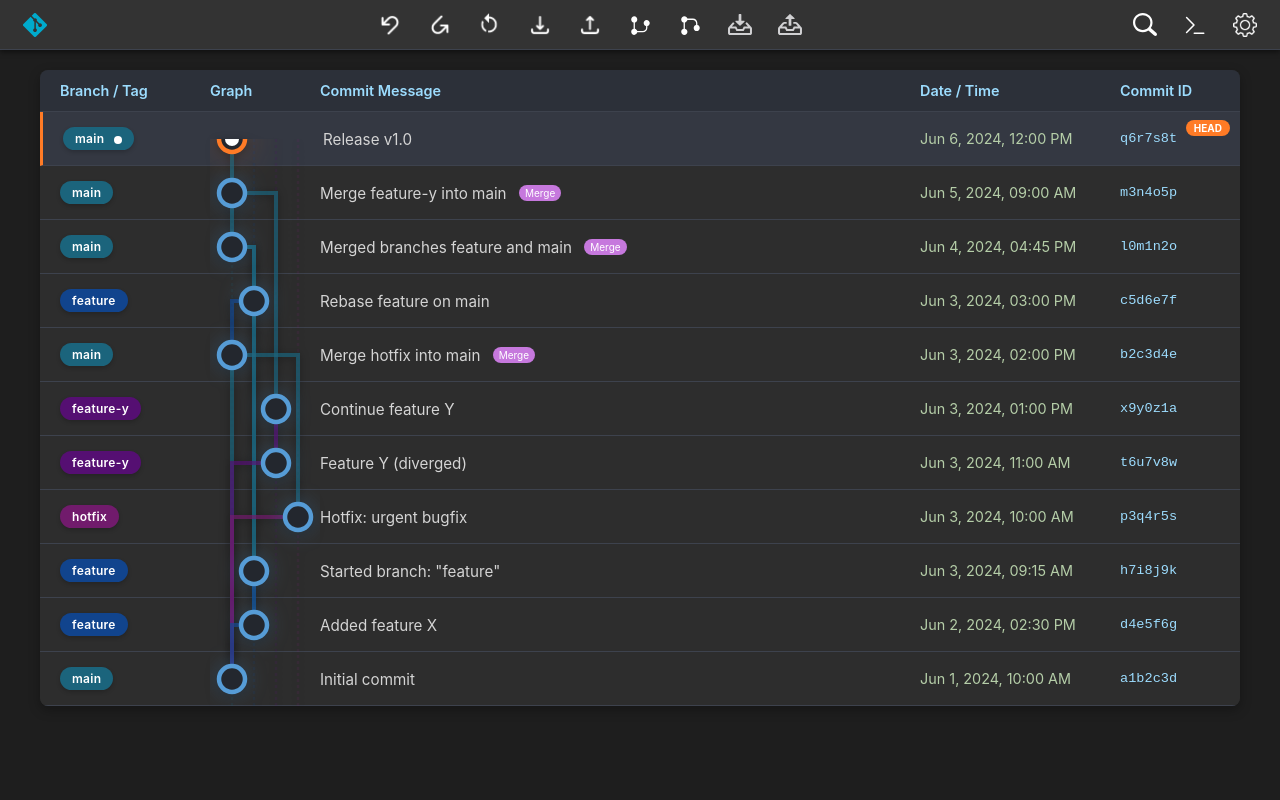
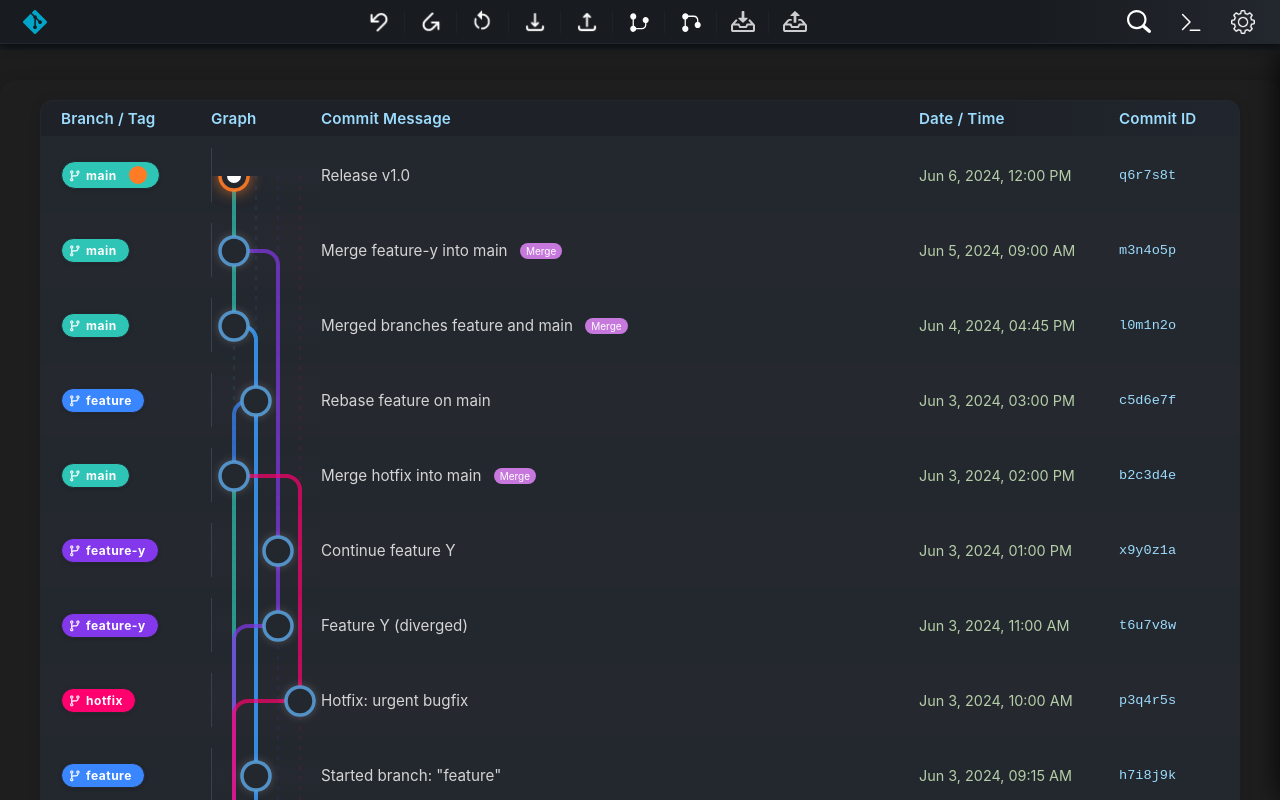
Before and after one commit to bw3m1/git, a plain HTML site: page index.html in a window 1280 px wide. Drawn offline with Linux system fonts and the light colour scheme.

Commit message:
improved graph

```diff
--- a/index.html
+++ b/index.html
@@ -6,6 +6,18 @@
     <link rel="icon" href="icons/git_icon.svg" type="image/svg+xml">
     <title>git</title>
     <link rel="stylesheet" type="text/css" href="styles.css">
+    <link rel="stylesheet" href="https://cdnjs.cloudflare.com/ajax/libs/font-awesome/6.4.0/css/all.min.css">
+    <style>
+      body {
+        background: linear-gradient(120deg, #181c20 80%, #23272e 100%);
+      }
+      .main-content-shadow {
+        box-shadow: 0 4px 32px #0004;
+        border-radius: 16px;
+        margin-top: 30px;
+        background: none;
+      }
+    </style>
   </head>
   <body>
     <div class="menu-bar">
@@ -70,9 +82,14 @@
     </div>
 
     <main class="content-area">
-      <div class="git-tree-container">
-        <div class="git-tree" id="gitTree"></div>
+      <div class="main-content-shadow">
+        <div class="git-tree-container">
+          <div class="git-tree" id="gitTree"></div>
+        </div>
+      </div>
     </main>
+
     <script src="scripts.js"></script>
+
   </body>
 </html>
--- a/scripts.js
+++ b/scripts.js
@@ -141,16 +141,16 @@ const commits = [
   }
 ];
 
-// GitKraken-like branch colors
+// GitKraken-like branch colors (more vibrant)
 const branchColors = [
-  "#1b647c", // teal
-  "#11448d", // blue
-  "#550f72", // purple
-  "#711b6c", // pink-ish
-  "#7b104a", // red-ish
-  "#751012", // dark red
-  "#873e28", // orange-ish
-  "#87742b"  // yellow-ish
+  "#2ec4b6", // teal
+  "#3a86ff", // blue
+  "#8338ec", // purple
+  "#ff006e", // pink
+  "#ffbe0b", // yellow
+  "#fb5607", // orange
+  "#ff595e", // red
+  "#43aa8b"  // green
 ];
 
 // Dynamically assign columns and colors to branches
@@ -225,6 +225,7 @@ function renderGitTree() {
       const branchColor = branchMap[commit.branch]?.color || branchColors[0];
       branchTagHtml += `
         <span class="branch-tag" style="background:${branchColor};color:${getContrastColor(branchColor)}">
+          <i class="fas fa-code-branch"></i>
           ${commit.branch}
           ${commit.isHead ? '<span class="head-indicator"></span>' : ''}
         </span>`;
@@ -232,7 +233,7 @@ function renderGitTree() {
 
     node.innerHTML = `
       <div class="commit-branch-tag">${branchTagHtml}</div>
-      <div class="commit-graph"></div>
+      <div class="commit-graph commit-graph-cell"></div>
       <div class="commit-message">
         <span class="message-text">${commit.message}</span>
         ${commit.parents.length > 1 ? '<span class="merge-indicator">Merge</span>' : ''}
@@ -301,7 +302,7 @@ function renderGitTree() {
     graphSvg.appendChild(line);
   });
 
-  // Draw edges (parent connections)
+  // Draw edges (parent connections) - FIXED COLOR LOGIC
   displayCommits.forEach((commit, idx) => {
     const colIdx = commitLanes.get(commit);
     const x1 = graphWidth / (numCols + 1) * (colIdx + 1);
@@ -313,19 +314,63 @@ function renderGitTree() {
         const parentCol = commitLanes.get(parentCommit);
         const x2 = graphWidth / (numCols + 1) * (parentCol + 1);
         const y2 = parentRow * rowHeight;
-        // Instead of diagonal, go horizontal then vertical (L-shaped)
-        // 1. Go horizontally from (x1, y1) to (x2, y1)
-        // 2. Then vertically from (x2, y1) to (x2, y2)
-        // Use a path with two segments
-        const isMerge = commit.parents.length > 1 && parentIndex > 0;
+
+        // FIXED: Correct coloring logic
+        let color;
+        if (commit.parents.length > 1) { // Merge commit
+          if (parentIndex === 0) {
+            // First parent - use current branch color
+            color = branchMap[commit.branch]?.color || branchColors[0];
+          } else {
+            // Additional parents - use merged branch's color
+            color = branchMap[parentCommit.branch]?.color || branchColors[0];
+          }
+        } else { // Regular commit
+          // Use current branch color
+          color = branchMap[commit.branch]?.color || branchColors[0];
+        }
+
+        // L-turn with rounded corner, direction depends on merge or branch
+        const isMerge = y2 < y1;
+        const isBranch = y2 > y1;
         const path = document.createElementNS("http://www.w3.org/2000/svg", "path");
-        const midX = x2;
-        const d = `M${x1},${y1} L${midX},${y1} L${midX},${y2}`;
+        const radius = 14;
+        let d;
+        if (Math.abs(x2 - x1) > 1 && Math.abs(y2 - y1) > 1) {
+          if (isMerge) {
+            // Merge: go up then over (vertical, arc, horizontal)
+            const signX = x2 > x1 ? 1 : -1;
+            const signY = -1;
+            d =
+              `M${x1},${y1} ` +
+              `L${x1},${y2 + signY * radius} ` +
+              `A${radius},${radius} 0 0 ${signX === 1 ? 0 : 1} ` +
+              `${x1 + signX * radius},${y2} ` +
+              `L${x2},${y2}`;
+          } else if (isBranch) {
+            // Branch: go over then up (horizontal, arc, vertical)
+            const signX = x2 > x1 ? 1 : -1;
+            const signY = 1;
+            d =
+              `M${x1},${y1} ` +
+              `L${x2 - signX * radius},${y1} ` +
+              `A${radius},${radius} 0 0 ${signX === 1 ? 1 : 0} ` +
+              `${x2},${y1 + signY * radius} ` +
+              `L${x2},${y2}`;
+          } else {
+            // fallback straight line
+            d = `M${x1},${y1} L${x2},${y2}`;
+          }
+        } else {
+          // Just a straight line (no L)
+          d = `M${x1},${y1} L${x2},${y2}`;
+        }
+
         path.setAttribute("d", d);
-        path.setAttribute("stroke", branchMap[commit.branch]?.color || branchColors[0]);
-        path.setAttribute("stroke-width", isMerge ? "2.5" : "3");
+        path.setAttribute("stroke", color);  // Use calculated color
+        path.setAttribute("stroke-width", (commit.parents.length > 1 && parentIndex > 0) ? "2.5" : "3");
         path.setAttribute("fill", "none");
-        path.setAttribute("opacity", isMerge ? "0.7" : "0.9");
+        path.setAttribute("opacity", (commit.parents.length > 1 && parentIndex > 0) ? "0.7" : "0.9");
         path.setAttribute("class", "commit-path");
         graphSvg.appendChild(path);
       }
@@ -341,10 +386,10 @@ function renderGitTree() {
     const dot = document.createElementNS("http://www.w3.org/2000/svg", "circle");
     dot.setAttribute("cx", x);
     dot.setAttribute("cy", y);
-    dot.setAttribute("r", "13");
+    dot.setAttribute("r", "14");
     dot.setAttribute("fill", commit.isHead ? '#ff7b26' : color);
     dot.setAttribute("stroke", "#ffffff");
-    dot.setAttribute("stroke-width", commit.isHead ? "4.5" : "3.5");
+    dot.setAttribute("stroke-width", commit.isHead ? "4" : "3.5");
     dot.setAttribute("class", "commit-dot" + (commit.isHead ? " head-dot" : ""));
     dot.setAttribute("tabindex", "0");
     dot.setAttribute("role", "button");
--- a/styles.css
+++ b/styles.css
@@ -3,7 +3,6 @@
   --primary-bg: #1e1e1e;
   --panel-bg: #252526;
   --header-bg: #2c3039;
-  --node-bg: #2d2d2d;
   --node-hover-bg: #343842;
   --border-color: #3d424d;
   --text-primary: #d4d4d4;
@@ -34,14 +33,14 @@ html, body {
   top: 0;
   left: 0;
   width: 100%;
-  height: 50px;
-  background-color: #333;
+  height: 44px;
+  background: linear-gradient(90deg, #181c20 80%, #23272e 100%);
   display: flex;
   align-items: center;
   box-sizing: border-box;
   z-index: 100;
-  box-shadow: 0 2px 5px rgba(0, 0, 0, 0.5);
-  border-bottom: 1px solid var(--border-color);
+  border-bottom: 1.5px solid #23272e;
+  box-shadow: 0 2px 8px 0 #000a;
 }
 
 .tools-left, .tools-center, .tools-right {
@@ -66,19 +65,36 @@ html, body {
   display: flex;
   align-items: center;
   justify-content: center;
-  border-radius: 4px;
+  border-radius: 6px;
   cursor: pointer;
   transition: all 0.2s ease;
+  margin-right: 2px;
+  position: relative;
+}
+
+.tools-center .tool:not(:last-child)::after {
+  content: '';
+  display: block;
+  position: absolute;
+  right: -6px;
+  top: 8px;
+  width: 1.5px;
+  height: 24px;
+  background: #23272e;
+  opacity: 0.5;
+  border-radius: 1px;
 }
 
 .tool:hover {
-  background-color: #4d4d4d;
+  background: #23272e;
+  box-shadow: 0 1px 4px #0002;
 }
 
 .tool img {
   width: 24px;
   height: 24px;
   object-fit: contain;
+  filter: brightness(0.95) contrast(1.1);
 }
 
 /* Right Panel */
@@ -95,6 +111,10 @@ html, body {
   z-index: 50;
   transform: translateX(100%);
   transition: transform 0.3s cubic-bezier(0.4, 0, 0.2, 1);
+  box-shadow: -4px 0 24px 0 #000a;
+  border-top-left-radius: 12px;
+  border-bottom-left-radius: 12px;
+  overflow: hidden;
 }
 
 .right-panel.open {
@@ -107,7 +127,9 @@ html, body {
   display: flex;
   justify-content: space-between;
   align-items: center;
-  background-color: var(--header-bg);
+  background: linear-gradient(90deg, #23272e 70%, #252526 100%);
+  border-radius: 0 0 12px 12px;
+  box-shadow: 0 2px 8px #0002;
 }
 
 .panel-header h2 {
@@ -137,6 +159,9 @@ html, body {
 
 .commit-details {
   padding: 20px;
+  background: #23272e;
+  border-radius: 0 0 12px 12px;
+  box-shadow: 0 2px 8px #0002;
 }
 
 /* Main Content Area */
@@ -147,7 +172,6 @@ html, body {
   right: 0;
   bottom: 0;
   overflow: auto;
-  box-sizing: border-box;
   background-color: var(--primary-bg);
   z-index: 10;
 }
@@ -163,9 +187,10 @@ html, body {
   display: flex;
   flex-direction: column;
   background-color: var(--panel-bg);
-  border-radius: 8px;
+  border-radius: 12px;
+  border: 1.5px solid #23272e;
+  box-shadow: 0 2px 12px #0002;
   overflow: hidden;
-  box-shadow: 0 4px 12px rgba(0, 0, 0, 0.3);
   position: relative;
   min-width: 700px;
 }
@@ -183,13 +208,14 @@ html, body {
   display: grid;
   grid-template-columns: 150px 110px 1fr 200px 100px;
   align-items: center;
-  padding: 12px 20px;
+  padding: 8px 20px;
   color: var(--text-secondary);
-  font-size: 0.9rem;
+  font-size: 0.95rem;
   font-weight: 600;
-  background-color: var(--header-bg);
-  border-bottom: 1px solid var(--border-color);
+  background: linear-gradient(90deg, #1e2228 80%, #21252d 100%);
+  border-bottom: 2px solid #23272e;
   z-index: 1;
+  letter-spacing: 0.01em;
 }
 
 /* Commit Node Styling */
@@ -197,43 +223,27 @@ html, body {
   display: grid;
   grid-template-columns: 150px 110px 1fr 200px 100px;
   align-items: center;
-  padding: 12px 20px;
-  background-color: var(--node-bg);
-  border-bottom: 1px solid var(--border-color);
-  transition: all 0.25s cubic-bezier(0.4, 0, 0.2, 1);
+  padding: 10px 20px;
+  border-bottom: 1.5px solid #23272e;
+  transition: background 0.18s, box-shadow 0.18s, transform 0.18s;
   cursor: pointer;
   position: relative;
   z-index: 10;
-  min-height: 54px;
+  min-height: 40px;
   box-sizing: border-box;
+  background: #23272e;
+}
+
+.commit-node:nth-child(even) {
+  background: #25282f;
 }
 
 .commit-node:hover {
-  background-color: var(--node-hover-bg);
-  transform: translateX(5px);
-  box-shadow: 0 6px 16px rgba(0, 0, 0, 0.4);
-  z-index: 10;
+  background: #2c303a;
+  box-shadow: 0 0 0 2px rgba(86, 156, 214, 0.3);
 }
 
-.head-commit {
-  background-color: var(--node-hover-bg);
-  border-left: 3px solid var(--head-color);
-}
-
-.head-commit::after {
-  content: 'HEAD';
-  position: absolute;
-  top: 8px;
-  right: 10px;
-  background: var(--head-color);
-  color: white;
-  font-size: 10px;
-  padding: 2px 8px;
-  border-radius: 10px;
-  font-weight: bold;
-}
-
-/* Branch/Tag Styling */
+/* Improved Branch/Tag Styling */
 .commit-branch-tag {
   display: flex;
   gap: 6px;
@@ -241,32 +251,66 @@ html, body {
 }
 
 .branch-tag {
-  display: inline-block;
-  padding: 4px 12px;
-  border-radius: 12px;
+  display: inline-flex;
+  align-items: center;
+  gap: 6px;
+  padding: 4px 12px 4px 8px;
+  border-radius: 16px;
   font-size: 12px;
-  font-weight: 600;
-  letter-spacing: 0.3px;
-  box-shadow: 0 2px 4px rgba(0, 0, 0, 0.2);
-  max-width: 140px;
+  font-weight: 700;
+  letter-spacing: 0.04em;
+  max-width: 160px;
   white-space: nowrap;
   overflow: hidden;
   text-overflow: ellipsis;
   transition: transform 0.2s;
+  box-shadow: 0 1px 4px #0002;
+  border: 1.5px solid #23272e;
+}
+
+.branch-tag i {
+  font-size: 11px;
+  opacity: 0.9;
 }
 
 .branch-tag:hover {
   transform: translateY(-1px);
+  box-shadow: 0 2px 8px #0003;
+  background: #23272e;
+  color: #fff;
 }
 
 .head-indicator {
-  display: inline-block;
-  width: 8px;
-  height: 8px;
-  background: white;
+  display: inline-flex;
+  align-items: center;
+  justify-content: center;
+  width: 18px;
+  height: 18px;
+  background: #ff7b26;
   border-radius: 50%;
   margin-left: 6px;
-  vertical-align: middle;
+  position: relative;
+}
+
+.head-indicator::after {
+  content: "HEAD";
+  position: absolute;
+  top: -24px;
+  left: 50%;
+  transform: translateX(-50%);
+  background: #ff7b26;
+  color: white;
+  font-size: 9px;
+  padding: 2px 6px;
+  border-radius: 4px;
+  white-space: nowrap;
+  opacity: 0;
+  transition: opacity 0.2s;
+  pointer-events: none;
+}
+
+.head-indicator:hover::after {
+  opacity: 1;
 }
 
 .commit-tag {
@@ -279,27 +323,24 @@ html, body {
   background-color: rgba(93, 122, 158, 0.1);
 }
 
-/* Graph Cell Styling */
+/* Improved Graph Cell Styling */
 .commit-graph-cell {
   position: relative;
   height: 54px;
   overflow: visible;
-  background: repeating-linear-gradient(
+  background: linear-gradient(
     to bottom,
-    rgba(60, 60, 70, 0.10),
-    rgba(60, 60, 70, 0.10) 1px,
-    transparent 1px,
-    transparent 54px
+    transparent 0%,
+    rgba(60, 60, 70, 0.07) 50%,
+    transparent 100%
   );
   z-index: 1000;
   transition: background 0.2s, box-shadow 0.2s;
-  border-left: 4px solid var(--border-color);
-  box-shadow: 0 2px 8px rgba(0,0,0,0.10);
+  border-left: 1px solid #3a3f4b;
 }
 
 .commit-graph-cell:hover {
   background: rgba(60, 60, 70, 0.18);
-  box-shadow: 0 4px 16px rgba(0,0,0,0.18);
 }
 
 .commit-graph-cell svg {
@@ -318,7 +359,6 @@ html, body {
   stroke-width: 4px;
   opacity: 0.7;
   transition: opacity 0.2s, stroke-width 0.2s, stroke 0.2s, filter 0.2s;
-  filter: drop-shadow(0 0 4px rgba(0,0,0,0.18));
 }
 
 .commit-path.branch-main {
@@ -337,50 +377,44 @@ html, body {
   opacity: 1 !important;
   stroke-width: 7px !important;
   stroke: #fff !important;
-  filter: drop-shadow(0 0 12px #fff);
 }
 
-/* Commit Dot Styling */
+/* Enhanced Commit Dot Styling */
 .commit-dot {
-  r: 13px !important;
-  stroke-width: 4.5px;
-  stroke-opacity: 1;
+  r: 14px !important;
+  stroke-width: 3.5px;
+  stroke-opacity: 0.9;
   fill: #23272e;
   stroke: #569cd6;
   transition: all 0.22s cubic-bezier(0.4,0,0.2,1);
-  filter: drop-shadow(0 0 10px rgba(86,156,214,0.32));
   cursor: pointer;
   z-index: 3;
-  box-shadow: 0 2px 8px rgba(0,0,0,0.18);
+  filter: drop-shadow(0 0 4px rgba(255, 255, 255, 0.2));
 }
 
 .commit-dot.merge {
   stroke: var(--merge-color);
-  filter: drop-shadow(0 0 12px rgba(198,120,221,0.22));
 }
 
 .commit-dot.added {
   stroke: var(--add-color);
-  filter: drop-shadow(0 0 12px rgba(152,195,121,0.22));
 }
 
 .commit-dot.deleted {
   stroke: var(--delete-color);
-  filter: drop-shadow(0 0 12px rgba(224,108,117,0.22));
 }
 
 .commit-dot.head-dot {
   stroke: var(--head-color);
-  filter: drop-shadow(0 0 18px rgba(255,123,38,0.32));
-  animation: pulse 1.5s infinite;
+  animation: pulse 1.5s infinite, glow 2s infinite alternate;
 }
 
 .commit-dot:active,
 .commit-dot:focus,
 .commit-dot:hover {
-  r: 17px !important;
-  stroke-width: 6px;
-  filter: drop-shadow(0 0 22px #fff);
+  r: 16px !important;
+  stroke-width: 4.5px;
+  filter: drop-shadow(0 0 6px rgba(255, 255, 255, 0.4));
   outline: none;
 }
 
@@ -403,7 +437,6 @@ html, body {
   white-space: nowrap;
   pointer-events: none;
   z-index: 100;
-  box-shadow: 0 2px 8px rgba(0,0,0,0.25);
   opacity: 1;
   transition: opacity 0.2s;
 }
@@ -615,19 +648,24 @@ html, body {
 }
 
 @keyframes pulse {
-  0% { r: 13px; }
-  50% { r: 15px; }
-  100% { r: 13px; }
+  0% { r: 14px; }
+  50% { r: 16px; }
+  100% { r: 14px; }
+}
+
+@keyframes glow {
+  0% { filter: drop-shadow(0 0 4px rgba(255, 123, 38, 0.4)); }
+  100% { filter: drop-shadow(0 0 8px rgba(255, 123, 38, 0.8)); }
 }
 
 .commit-node {
   animation: fadeIn 0.3s ease-out forwards;
 }
 
-/* SVG Glow Filter */
-svg {
-  filter: drop-shadow(0 2px 4px rgba(0, 0, 0, 0.3));
-  z-index: 5;
+/* Make branch lines more subtle */
+.commit-graph-svg line {
+  opacity: 0.1 !important;
+  stroke-dasharray: 4, 6 !important;
 }
 
 /* Touch-friendly: increase tap targets */
@@ -637,8 +675,8 @@ svg {
     stroke-width: 7px;
   }
   .commit-node {
-    min-height: 64px;
-    padding: 18px 20px;
+    min-height: 70px;
+    padding: 15px 20px;
   }
 }
 
```
